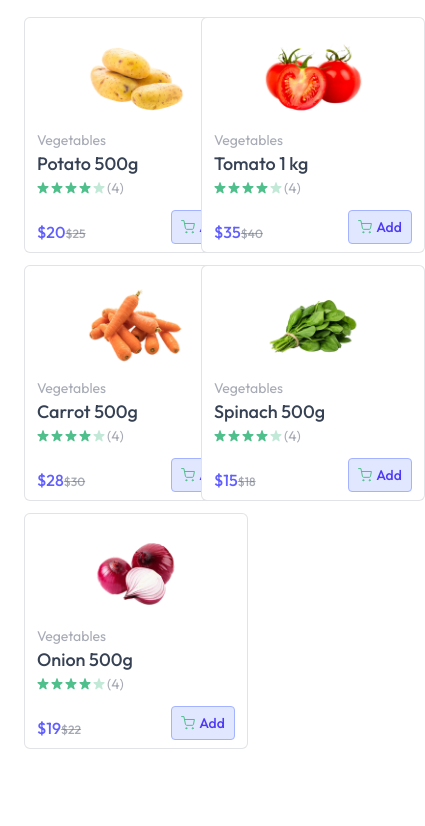
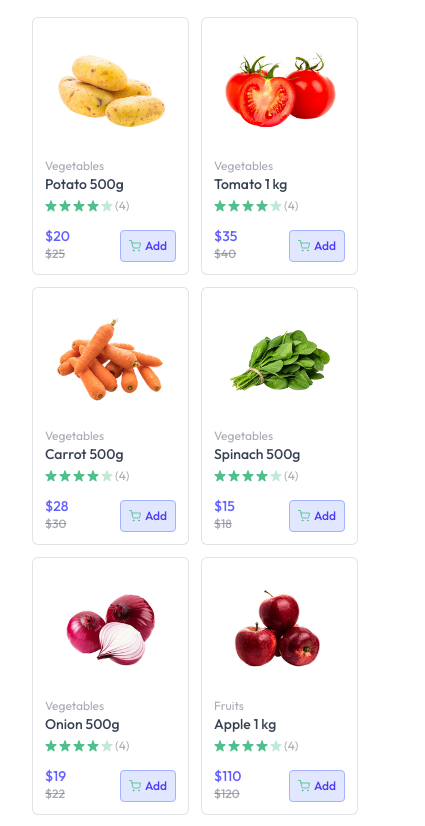
Before and after one commit to Nickson2511/mamboleoGroceries, a React (Vite) app in the folder client/: page / in a window 390 px wide. Shown: the part 1540-2366 px from the top of the page, 425 px wide, since content can reach past the window. Built offline with nearby package versions, Linux system fonts and the light colour scheme.

Commit message:
add responsiveness in best sellers, address pages to enhance scrolling

```diff
--- a/client/src/components/BestSeller.jsx
+++ b/client/src/components/BestSeller.jsx
@@ -4,18 +4,25 @@ import { useAppContext } from '../context/useAppContext'
 
 const BestSeller = () => {
     const { products } = useAppContext()
+
     return (
-        <div className='mt-16'>
+        <div className='mt-16 px-2 sm:px-4'>
             <p className='text-2xl md:text-3xl font-medium'>Best Sellers</p>
-            <div className='grid grid-cols-2 sm:grid-cols-3 md:grid-cols-4 gap-3 md:gap-6 lg:grid-cols-5 mt-6'>
-                {products.filter((product) => product.inStock).slice(0, 5).map((product, index) => (
-                    <ProductCard key={index} product={product} />
 
-                ))}
-
-
+            <div className='grid
+                grid-cols-2
+                sm:grid-cols-3
+                md:grid-cols-4
+                lg:grid-cols-5
+                gap-3 md:gap-6 mt-6'
+            >
+                {products
+                    .filter((product) => product.inStock)
+                    .slice(0, 10)
+                    .map((product, index) => (
+                        <ProductCard key={index} product={product} />
+                    ))}
             </div>
-
         </div>
     )
 }
--- a/client/src/components/ProductCard.jsx
+++ b/client/src/components/ProductCard.jsx
@@ -11,68 +11,78 @@ const ProductCard = ({ product }) => {
                 navigate(`/products/${product.category.toLowerCase()}/${product._id}`);
                 window.scrollTo(0, 0);
             }}
-            className="border border-gray-500/20 rounded-md md:px-4 px-3 py-2 bg-white min-w-56 max-w-56 w-full"
+            className="border border-gray-500/20 rounded-md p-3 bg-white w-full flex flex-col justify-between"
         >
-            <div className="group cursor-pointer flex items-center justify-center px-2">
+            {/* IMAGE */}
+            <div className="group cursor-pointer flex items-center justify-center h-[120px] sm:h-[140px] md:h-[160px]">
                 <img
-                    className="group-hover:scale-105 transition max-w-26 md:max-w-36"
+                    className="group-hover:scale-105 transition object-contain h-full"
                     src={product.image[0]}
                     alt={product.name}
                 />
             </div>
 
-            <div className="text-gray-500/60 text-sm">
-                <p>{product.category}</p>
+            {/* CONTENT */}
+            <div className="text-gray-500/60 text-sm mt-2 flex flex-col flex-1">
+                <p className="text-xs sm:text-sm">{product.category}</p>
 
-                <p className="text-gray-700 font-medium text-lg truncate w-full">
+                <p className="text-gray-700 font-medium text-sm sm:text-base md:text-lg line-clamp-2">
                     {product.name}
                 </p>
 
-                <div className="flex items-center gap-0.5">
+                {/* RATING */}
+                <div className="flex items-center gap-0.5 mt-1">
                     {Array(5).fill("").map((_, i) => (
                         <img
                             key={i}
                             src={i < 4 ? assets.star_icon : assets.star_dull_icon}
                             alt="star"
-                            className="md:w-3.5 w-3"
+                            className="w-3 sm:w-3.5"
                         />
                     ))}
-                    <p>(4)</p>
+                    <p className="text-xs">(4)</p>
                 </div>
 
-                <div className="flex items-end justify-between mt-3">
-                    <p className="md:text-xl text-base font-medium text-indigo-500">
+                {/* PRICE + BUTTON */}
+                <div className="flex items-end justify-between mt-3 gap-2">
+                    <p className="text-sm sm:text-base md:text-lg font-medium text-indigo-500">
                         {currency}${product.offerPrice}
-                        <span className="text-gray-500/60 md:text-sm text-xs line-through">
+                        <span className="block text-gray-500/60 text-xs line-through">
                             ${product.price}
                         </span>
                     </p>
 
-                    <div className="text-indigo-500">
+                    <div className="text-indigo-500 shrink-0">
                         {!cartItems[product._id] ? (
                             <button
                                 onClick={(e) => {
-                                    e.stopPropagation(); // prevents triggering parent click
+                                    e.stopPropagation();
                                     addToCart(product._id);
                                 }}
-                                className="flex items-center justify-center gap-1 bg-indigo-100 border border-indigo-300 md:w-[80px] w-[64px] h-[34px] rounded text-indigo-600 font-medium"
+                                className="flex items-center justify-center gap-1
+                                bg-indigo-100 border border-indigo-300
+                                px-2 sm:px-3 h-[32px] sm:h-[34px]
+                                rounded text-indigo-600 text-xs sm:text-sm font-medium"
                             >
-                                <img src={assets.cart_icon} alt="cart_icon" />
+                                <img src={assets.cart_icon} alt="cart_icon" className="w-3 sm:w-4" />
                                 Add
                             </button>
                         ) : (
-                            <div className="flex items-center justify-center gap-2 md:w-20 w-16 h-[34px] bg-indigo-500/25 rounded select-none">
+                            <div className="flex items-center justify-center gap-2
+                                px-2 h-[32px] sm:h-[34px]
+                                bg-indigo-500/25 rounded select-none text-xs sm:text-sm"
+                            >
                                 <button
                                     onClick={(e) => {
                                         e.stopPropagation();
                                         removeFromCart(product._id);
                                     }}
-                                    className="cursor-pointer text-md px-2 h-full"
+                                    className="px-1"
                                 >
                                     -
                                 </button>
 
-                                <span className="w-5 text-center">
+                                <span className="w-4 text-center">
                                     {cartItems[product._id]}
                                 </span>
 
@@ -81,7 +91,7 @@ const ProductCard = ({ product }) => {
                                         e.stopPropagation();
                                         addToCart(product._id);
                                     }}
-                                    className="cursor-pointer text-md px-2 h-full"
+                                    className="px-1"
                                 >
                                     +
                                 </button>
--- a/client/src/pages/AddAddress.jsx
+++ b/client/src/pages/AddAddress.jsx
@@ -4,7 +4,7 @@ import { assets } from '../assets/mamboleoImages/greencart_assets/assets'
 // Reusable Input Field Component
 const InputField = ({ type, placeholder, name, handleChange, address }) => (
     <input
-        className='w-full px-3 py-3 border border-gray-300 rounded-lg outline-none text-gray-600 focus:border-primary focus:ring-1 focus:ring-primary transition'
+        className='w-full px-3 py-2 sm:py-3 border border-gray-300 rounded-lg outline-none text-gray-600 focus:border-primary focus:ring-1 focus:ring-primary transition'
         type={type}
         placeholder={placeholder}
         onChange={handleChange}
@@ -41,22 +41,22 @@ const AddAddress = () => {
     }
 
     return (
-        <div className='mt-10 md:mt-16 pb-16 px-4 sm:px-6 lg:px-12 max-w-7xl mx-auto'>
+        <div className='mt-6 sm:mt-10 md:mt-16 pb-10 md:pb-16 px-4 sm:px-6 lg:px-12 max-w-7xl mx-auto'>
 
             {/* Title */}
-            <p className='text-2xl sm:text-3xl font-medium text-gray-700'>
+            <p className='text-xl sm:text-2xl md:text-3xl font-medium text-gray-700'>
                 Add Shipping <span className='text-primary font-semibold'>Address</span>
             </p>
 
             {/* Layout */}
-            <div className='flex flex-col lg:flex-row items-center gap-10 mt-8 lg:mt-10'>
+            <div className='flex flex-col-reverse lg:flex-row items-center gap-6 sm:gap-8 lg:gap-10 mt-4 sm:mt-6 lg:mt-10'>
 
                 {/* LEFT: FORM */}
                 <div className='w-full lg:w-1/2'>
-                    <form onSubmit={onSubmitHandler} className='space-y-4 text-sm'>
+                    <form onSubmit={onSubmitHandler} className='space-y-3 sm:space-y-4 text-sm'>
 
                         {/* Name */}
-                        <div className='grid grid-cols-1 sm:grid-cols-2 gap-4'>
+                        <div className='grid grid-cols-1 sm:grid-cols-2 gap-3 sm:gap-4'>
                             <InputField {...{ handleChange, address }} name='firstName' type='text' placeholder='First Name' />
                             <InputField {...{ handleChange, address }} name='lastName' type='text' placeholder='Last Name' />
                         </div>
@@ -68,13 +68,13 @@ const AddAddress = () => {
                         <InputField {...{ handleChange, address }} name='street' type='text' placeholder='Street Address' />
 
                         {/* City + State */}
-                        <div className='grid grid-cols-1 sm:grid-cols-2 gap-4'>
+                        <div className='grid grid-cols-1 sm:grid-cols-2 gap-3 sm:gap-4'>
                             <InputField {...{ handleChange, address }} name='city' type='text' placeholder='City' />
                             <InputField {...{ handleChange, address }} name='state' type='text' placeholder='State' />
                         </div>
 
                         {/* Zip + Country */}
-                        <div className='grid grid-cols-1 sm:grid-cols-2 gap-4'>
+                        <div className='grid grid-cols-1 sm:grid-cols-2 gap-3 sm:gap-4'>
                             <InputField {...{ handleChange, address }} name='zipcode' type='number' placeholder='Zip Code' />
                             <InputField {...{ handleChange, address }} name='country' type='text' placeholder='Country' />
                         </div>
@@ -83,7 +83,7 @@ const AddAddress = () => {
                         <InputField {...{ handleChange, address }} name='phone' type='text' placeholder='Phone Number' />
 
                         {/* Button */}
-                        <button className='w-full mt-4 bg-primary text-white py-3 rounded-lg hover:bg-primary-dull transition cursor-pointer uppercase tracking-wide'>
+                        <button className='w-full mt-3 sm:mt-4 bg-primary text-white py-2 sm:py-3 rounded-lg hover:bg-primary-dull transition cursor-pointer uppercase tracking-wide text-sm sm:text-base'>
                             Save Address
                         </button>
                     </form>
@@ -94,7 +94,7 @@ const AddAddress = () => {
                     <img
                         src={assets.add_address_iamge}
                         alt='Add Address'
-                        className='w-full max-w-xs sm:max-w-sm md:max-w-md lg:max-w-lg object-contain'
+                        className='w-full max-w-[180px] sm:max-w-xs md:max-w-md lg:max-w-lg object-contain'
                     />
                 </div>
 
```
